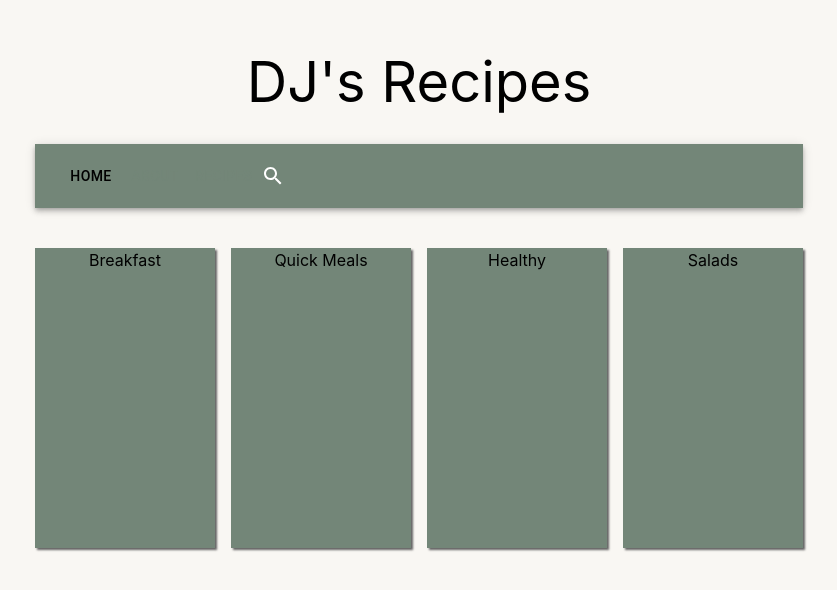
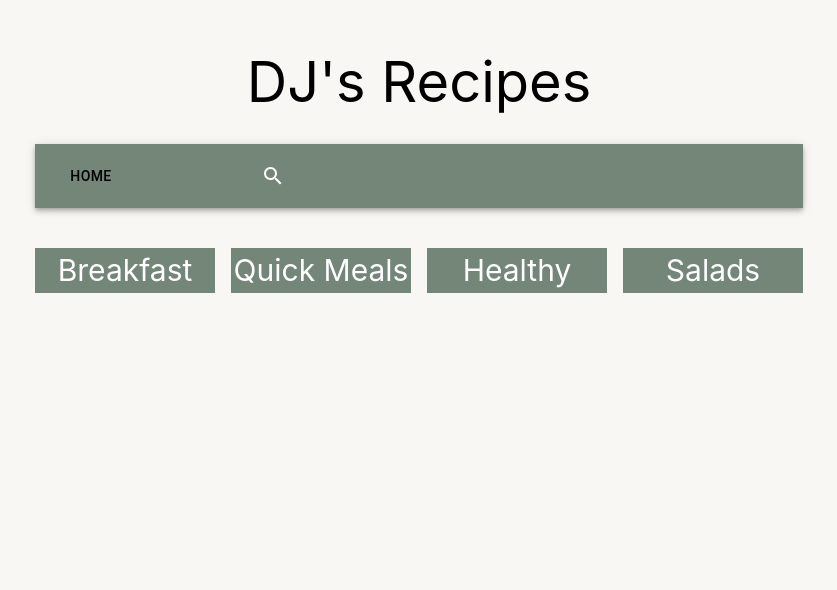
Before and after one commit to DJ-Imoehl/recipe-book-react, a React (Create React App) app: page / in a window 1280 px wide. Shown: the top 590 px of the page, without its empty margins (221-1058 px from the left). Built offline with nearby package versions, Linux system fonts and the light colour scheme.

Commit message:
Adjusting styling and adding a default image

```diff
--- a/src/components/CategoryComponent.css
+++ b/src/components/CategoryComponent.css
@@ -1,11 +1,19 @@
 
-.categoryComponent {
+.category-component {
     width: 100%;
     height: 300px;
     background-color: #738678;
     box-shadow: 2px 2px 2px #636363;
+    overflow: hidden;
+}
+
+.category-component img {
+    height: 250px;
+    width: 100%;
 }
 
 .category-text {
     background-color: #738678;
+    color: white;
+    font-size: 30px;
 }
```
Also changed, not shown: public/resources/breakfast.jpg (added).
